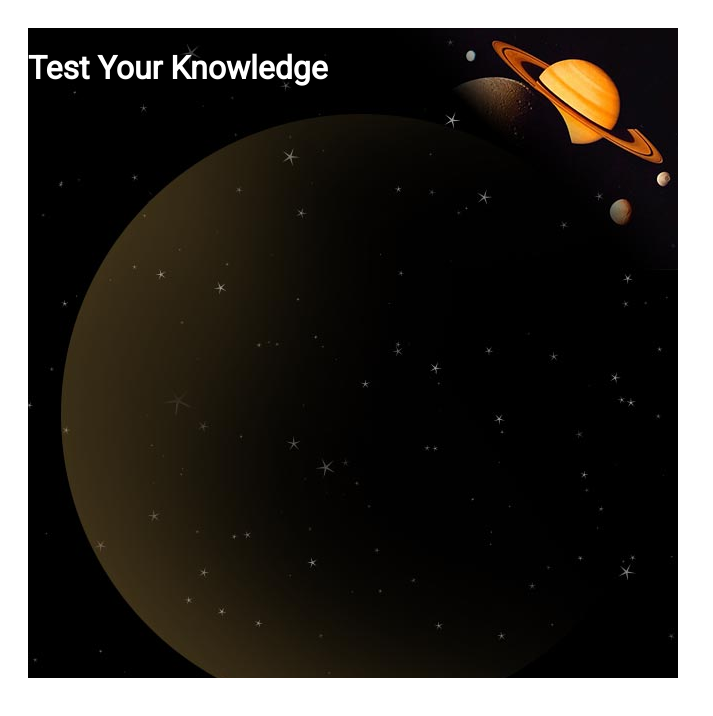
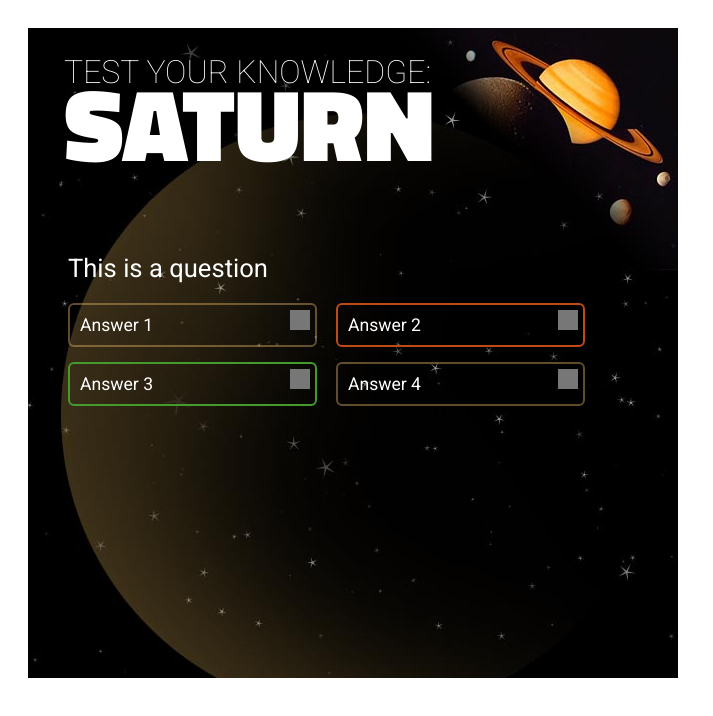
Before and after one commit to micahcourey/QuizAngularJS, a plain HTML site: page index.html in a window 1280 px wide. Shown: the whole page, without its empty margins (0-713 px from the left). Drawn offline with Linux system fonts and the light colour scheme.

Commit message:
add questions and css

```diff
--- a/css/quiz.css
+++ b/css/quiz.css
@@ -9,6 +9,24 @@ body { background-color: #fff; padding: 20px; }
    overflow: hidden;
    color: #fff;
    background: #000 url(../images/background.jpg) no-repeat 0px 0px;
+}
+
+#quiz h1 {
+  font-weight: 100;
+  font-size: 2em;
+  text-transform: uppercase;
+  margin: 0px;
+  position: absolute;
+  top: 25px;
+  left: 36px;
+}
+
+#quiz h1 span {
+  display: block;
+  font-weight: 900;
+  font-family: 'Titillium Web', sans-serif;
+  font-size: 3.2em;
+  line-height: 65px;
 }
 
 #quiz h2 {
@@ -47,3 +65,47 @@ body { background-color: #fff; padding: 20px; }
 #quiz .intro p {
   margin: 0px 0px 40px 0pz;
 }
+
+/* Questions */
+
+#quiz .question {
+  width: 550px;
+  position: absolute;
+  top: 225px;
+  left: 40px;
+}
+
+#quiz .question .txt {
+  font-size: 1.6em;
+  margin: 0px 0px 20px 0px;
+}
+
+#quiz .question .ans {
+  display: inline-block;
+  font-size: 1.1em;
+  width: 225px;
+  border: 2px solid rgba(238,189,102,.4);
+  border-radius: 6px;
+  padding: 10px;
+  margin: 0px 15px 15px 0px;
+  position: relative;
+}
+
+#quiz .question .ans.selected {
+  border-color: #be4b16;
+}
+
+#quiz .question .ans.correct {
+  border-color: #459a2e;
+}
+
+#quiz .question .ans::after {
+  content: '';
+  display: block;
+  width: 20px;
+  height: 20px;
+  background: #777 no-repeat 0px 0px; background-size: 20px 20px;
+  position: absolute;
+  top: 5px;
+  right: 5px;
+}
--- a/index.html
+++ b/index.html
@@ -9,14 +9,22 @@
 	<body>
 
 		<div id="quiz">
-			<h1>Test Your Knowledge</h1>
+			<h1>Test Your Knowledge:<span>Saturn</span></h1>
+
 			<div class="progress"></div>
 			<div class="intro">
 				<h2>Welcome</h2>
 				<p>Click begin to test your knowledge of Saturn.</p>
 				<p class="btn">Begin</p>
 			</div>
-			<div class="question"></div>
+			<div class="question">
+				<p class="txt">This is a question</p>
+				<p class="ans">Answer 1</p>
+				<p class="ans selected">Answer 2</p>
+				<p class="ans correct">Answer 3</p>
+				<p class="ans">Answer 4</p>
+				<div class="feedback"></div>
+			</div>
 			<div class="results"></div>
 		</div>
 
```
